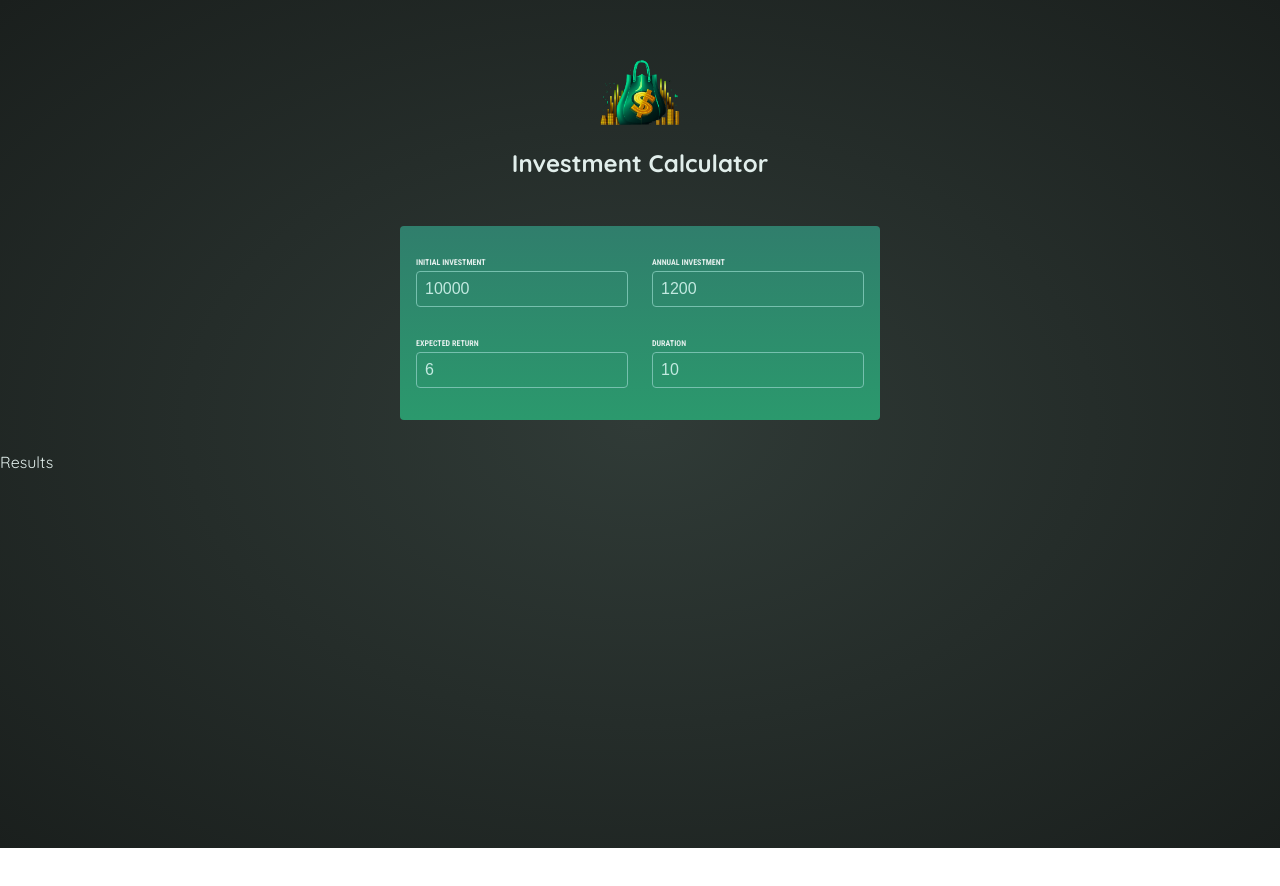
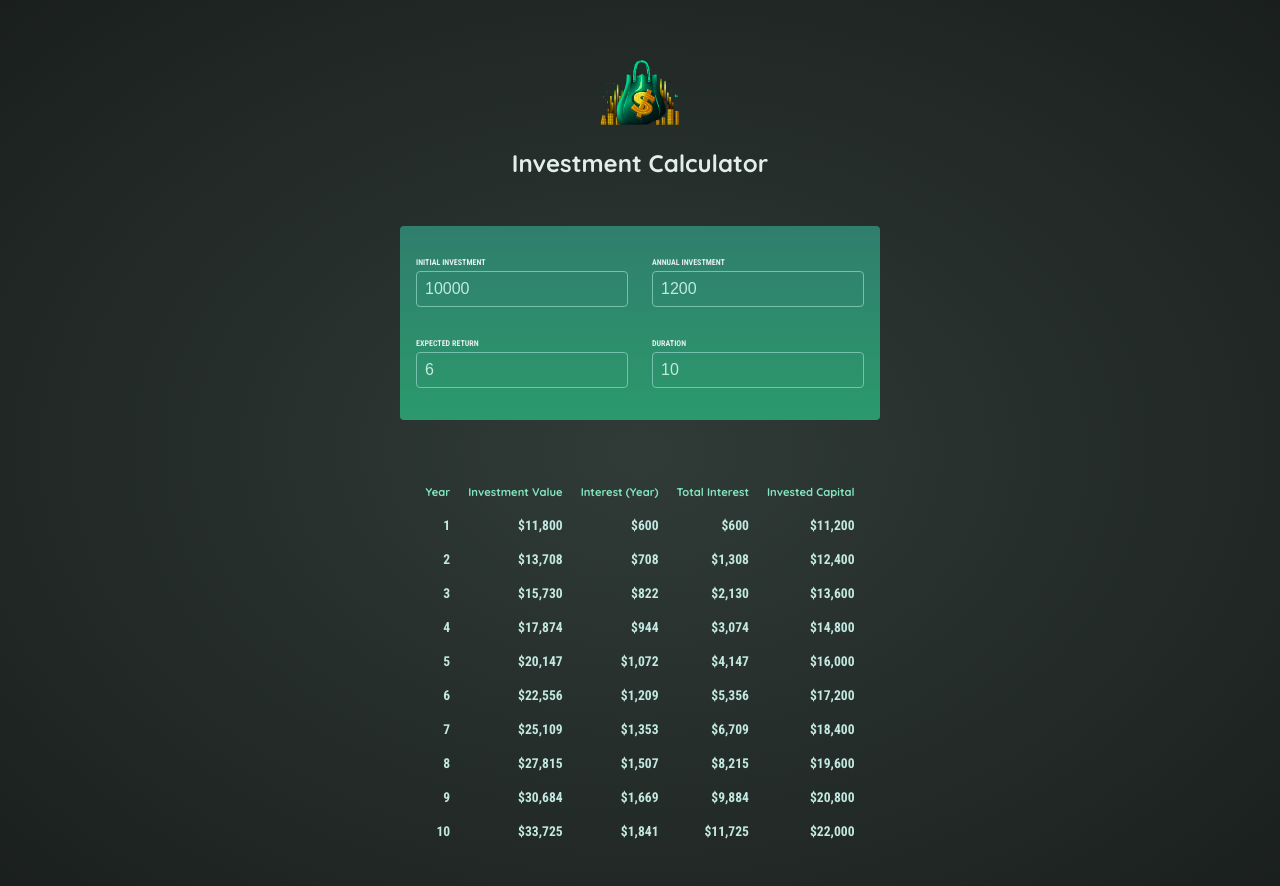
Before and after one commit to amarchino/react-the-complete-guide, a React (Vite) app in the folder interest-calculator/: page / in a window 1280 px wide. Shown: the top 886 px of the page. Before the commit the page ends 848 px from the top, so only its background shows below. Built offline with nearby package versions, Linux system fonts and the light colour scheme.

Commit message:
Lesson 103

```diff
--- a/interest-calculator/src/components/Results.jsx
+++ b/interest-calculator/src/components/Results.jsx
@@ -1,9 +1,32 @@
-import { calculateInvestmentResults } from '../util/investment';
+import { calculateInvestmentResults, formatter } from '../util/investment.js';
 
 export default function Results({ input }) {
-  const results = calculateInvestmentResults(input);
-  console.log(results)
+  const resultsData = calculateInvestmentResults(input);
+  const initialInvestment = resultsData[0].valueEndOfYear - resultsData[0].interest - resultsData[0].annualInvestment;
   return (
-    <p>Results</p>
+    <table id="result">
+      <thead>
+        <tr>
+          <th>Year</th>
+          <th>Investment Value</th>
+          <th>Interest (Year)</th>
+          <th>Total Interest</th>
+          <th>Invested Capital</th>
+        </tr>
+      </thead>
+      <tbody>
+        { resultsData.map(yearData => {
+          const totalInterest = yearData.valueEndOfYear - yearData.annualInvestment * yearData.year - initialInvestment;
+          const totalAmountInvested = yearData.valueEndOfYear - totalInterest;
+          return <tr key={yearData.year}>
+            <th>{ yearData.year }</th>
+            <th>{ formatter.format(yearData.valueEndOfYear) }</th>
+            <th>{ formatter.format(yearData.interest) }</th>
+            <th>{ formatter.format(totalInterest) }</th>
+            <th>{ formatter.format(totalAmountInvested) }</th>
+          </tr>;
+        }) }
+      </tbody>
+    </table>
   );
 }
```
